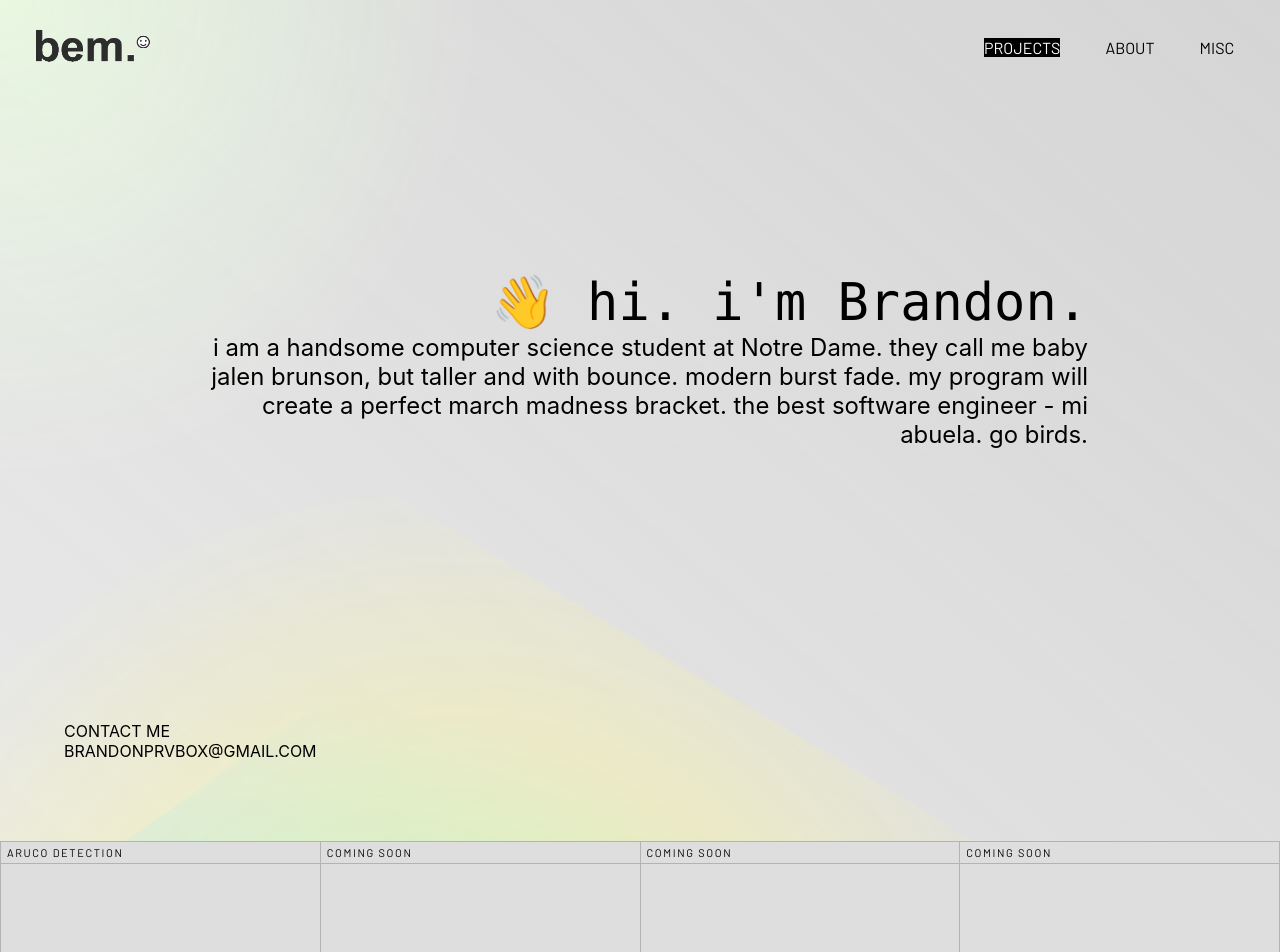
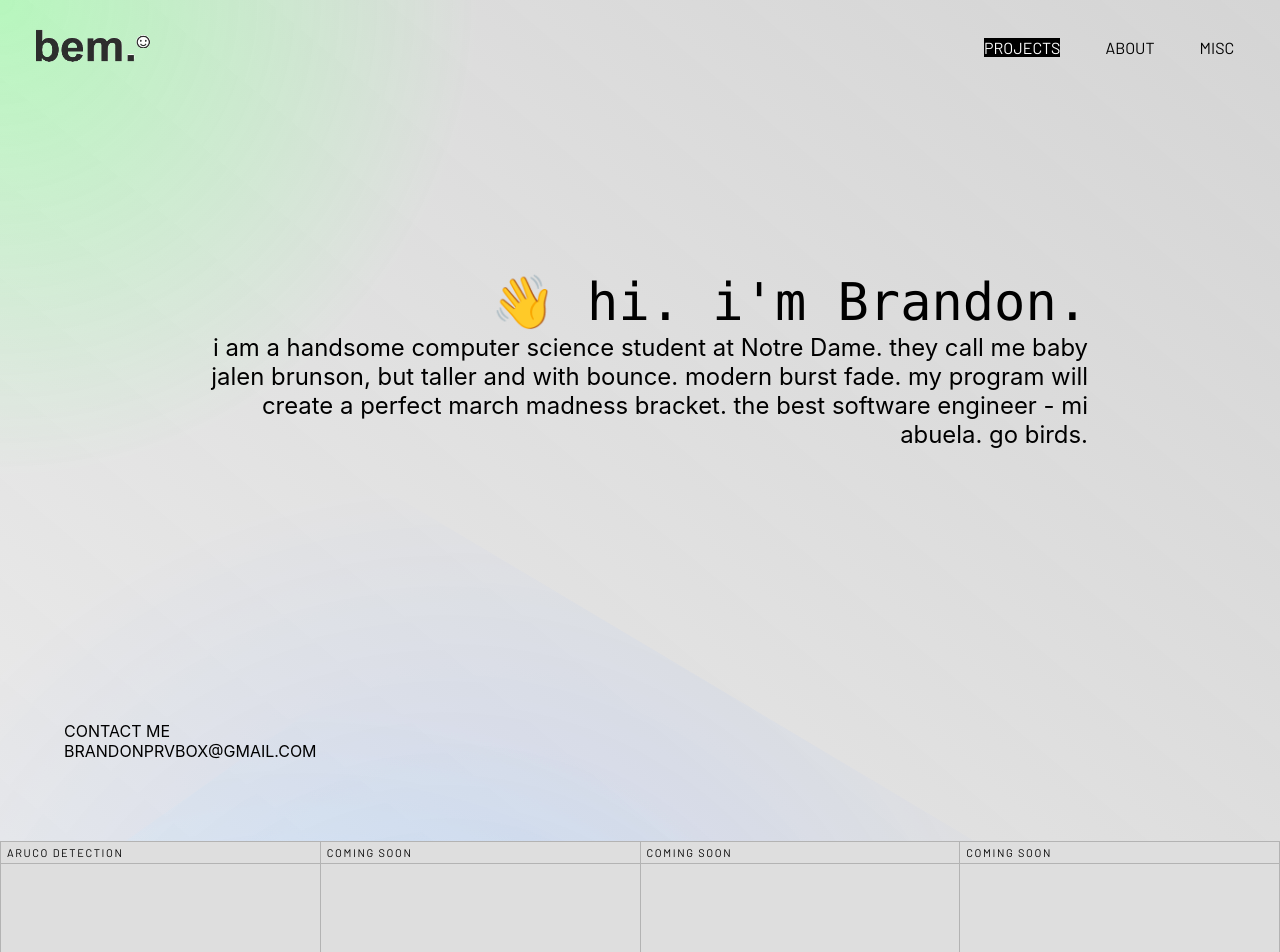
Before and after one commit to bemndy/brandonemartinez.com, a React (Create React App) app in the folder react-website/: page / in a window 1280 px wide. Shown: the top 952 px of the page. Built offline with nearby package versions, Linux system fonts and the light colour scheme.

Commit message:
color changes

```diff
--- a/react-website/src/App.css
+++ b/react-website/src/App.css
@@ -10,12 +10,12 @@ html, body, #root {
   --color-bg1: rgb(255, 255, 255);
   --color-bg2: rgba(205, 205, 205, 0.842);
   --color1: 95, 188, 103;
-  --color2: 255, 241, 81;
+  --color2: 0, 41, 145;
   --color3: 69, 180, 249;
   /*--color3: 140, 100, 255; purpleish color very nice */
-  --color-interactive: 202, 255, 175;
+  --color-interactive: 175, 255, 183;
   --circle-size: 80%;
-  --blending: hard-light;
+  --blending: color;
 }
 h2 {
   font-family: 'monaco', Menlo;
--- a/react-website/src/components/footer.css
+++ b/react-website/src/components/footer.css
@@ -1,6 +1,7 @@
 .footer-wrapper {
     position: relative;
     height: 600px;
+    max-width: 100%;
     clip-path: polygon(0% 0 , 100% 0%, 100% 100%, 0 100%);
 }
 
@@ -16,7 +17,6 @@
     flex-wrap: wrap;
     font-family: -apple-system, system-ui, BlinkMacSystemFont;
     color: #fff;
-    width: 100%;
     margin: 10vh 10vh 0 10vh;
   }
 
@@ -50,6 +50,6 @@
 }
 .Follow-me {
     padding: 10rem 0;
-    font-size: 170px;
+    font-size: clamp(140px, 2vw, 50px);
     font-family: "Libre Bodoni"
 }
--- a/react-website/src/pages/hero.js
+++ b/react-website/src/pages/hero.js
@@ -1,9 +1,12 @@
 import React, { useEffect}  from 'react';
 import Header from '../components/header';
 import StickyFooter  from '../components/footer';
+
+
 import Lenis from '@studio-freight/lenis';
 import gsap from 'gsap'
 import { ScrollTrigger } from 'gsap/ScrollTrigger'
+
 import './hero.css'
 
 
@@ -79,8 +82,7 @@ function Hero () {
                         👋 hi. i'm Brandon.
                     </h2>
                     <p className="intro-elements">
-                        i am a handsome computer science student at Notre Dame.
-                        they call me baby jalen brunson, but taller and with bounce.
+                        i am a handsome computer science student at Notre Dame. they call me baby jalen brunson, but taller and with bounce.
                         modern burst fade.
                         my program will create a perfect march madness bracket.
                         the best software engineer - mi abuela.
```
